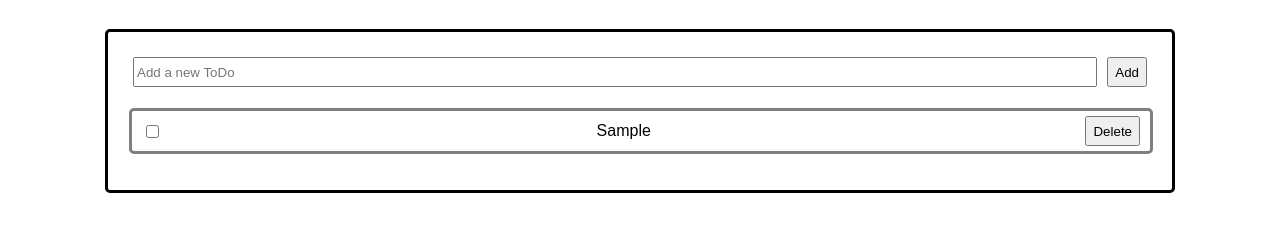
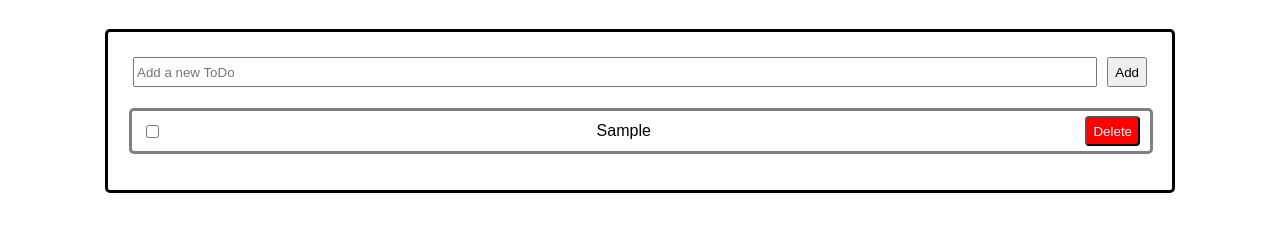
Before and after one commit to SamA1430/todoList, a plain HTML site: page index.html in a window 1280 px wide. Both pictures are taken after typing "Sample" into the empty fields and a click on the button "Add". Shown: the part 79-310 px from the top of the page. Drawn offline with Linux system fonts and the light colour scheme.

Commit message:
change CSS and JS

```diff
--- a/script.js
+++ b/script.js
@@ -17,7 +17,7 @@ $("document").ready(function(){
 
     $("body").on("click",".check",function(){
         if ($(this).is(":checked")){
-            $(this).parent().css("background-color","green")
+            $(this).parent().css("background-color","grey")
         }
         else{
             $(this).parent().css("background-color","white")
--- a/style.css
+++ b/style.css
@@ -51,4 +51,7 @@ ul{
 
 .delete{
     height:30px;
+    background-color:red;
+    color:white;
+    border-radius:4px;
 }
```
